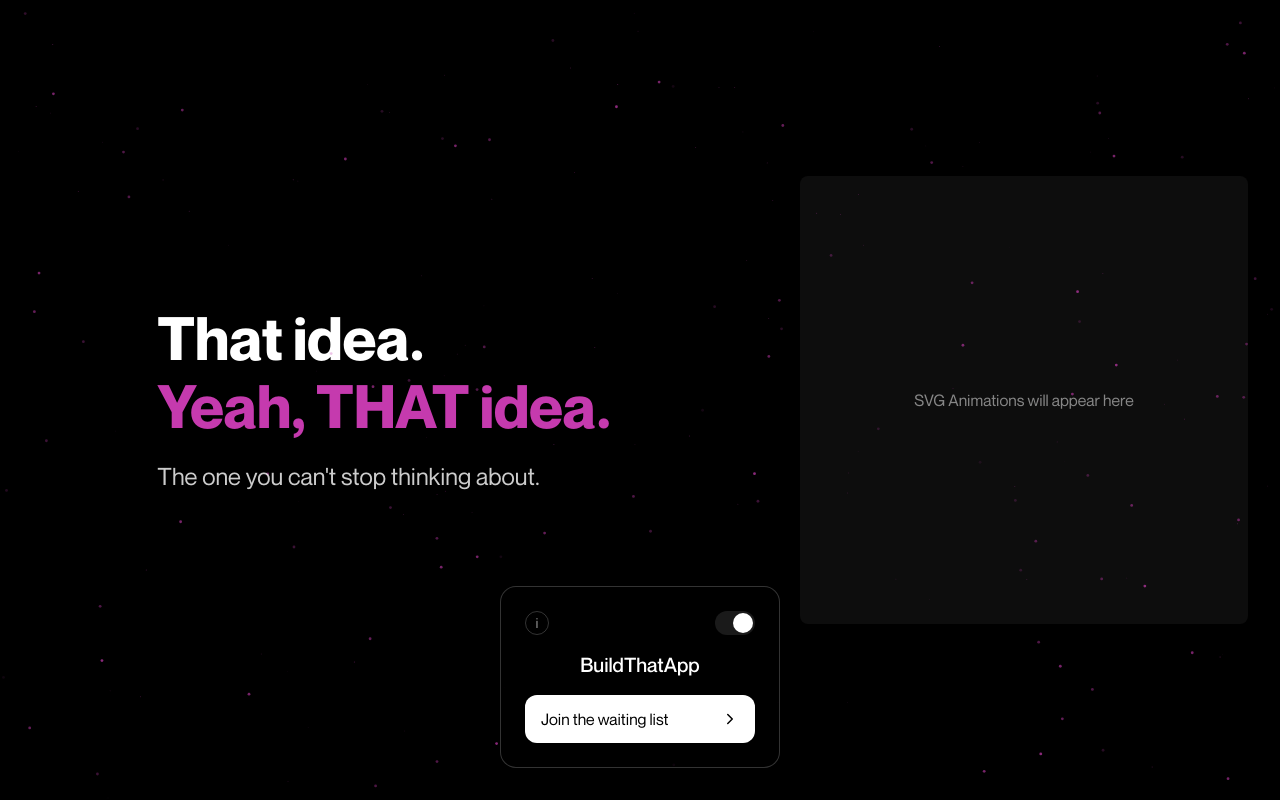
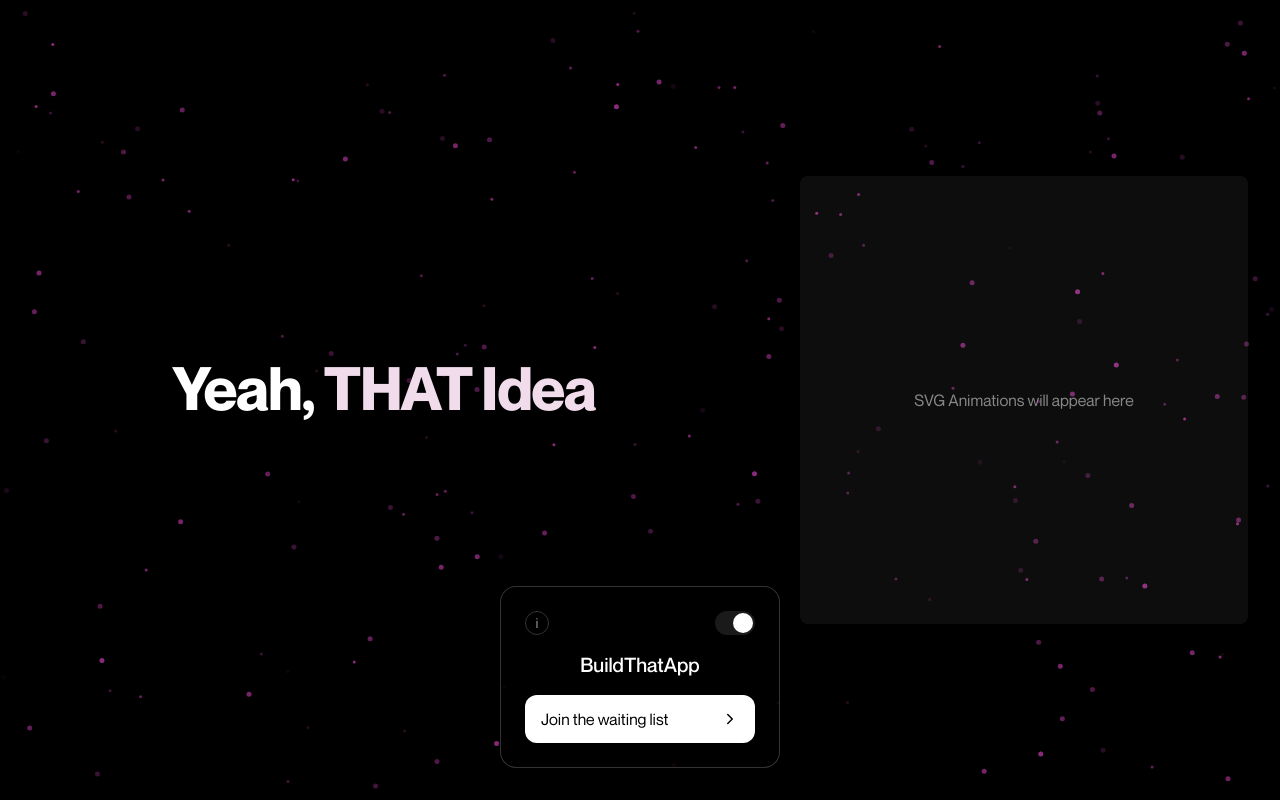
Before and after one commit to boneycanute/build-that-idea, a Next.js app: page / in a window 1280 px wide. Built offline with nearby package versions, Linux system fonts and the light colour scheme.

Commit message:
typography-v1

```diff
--- a/app/page.tsx
+++ b/app/page.tsx
@@ -1,19 +1,99 @@
 "use client";
 
-import React from "react";
-import { motion } from "framer-motion";
+import React, { useState, useCallback, useEffect } from "react";
+import {
+  EnhancedTypingAnimation,
+  AnimationStep,
+} from "@/components/EnhancedTypingAnimation";
 import Particles from "@/components/ui/particles";
 
+const ANIMATION_STEPS: AnimationStep[] = [
+  {
+    id: 1,
+    text: "That Idea",
+    highlightWords: ["Idea"],
+    typingSpeed: 30, // Quick first step
+  },
+  {
+    id: 2,
+    text: "Yeah, THAT Idea",
+    highlightWords: ["THAT", "Idea"],
+    typingSpeed: 60, // Emphasize with slower typing
+  },
+  {
+    id: 3,
+    text: "The one you can't stop thinking about",
+    typingSpeed: 25, // Fast typing for longer text
+  },
+  {
+    id: 4,
+    text: "The one you talk about with your friends, saying, 'What if?'",
+    highlightWords: ["What if?"],
+    retainFromPrevious: true,
+    retainWords: 2, // Retains "The one"
+    typingSpeed: 45, // Slower for emphasis on "What if?"
+  },
+  {
+    id: 5,
+    text: "The one that pops up while you're driving, showering, or just daydreaming",
+    retainFromPrevious: true,
+    retainWords: 2, // Retains "The one"
+    typingSpeed: 20, // Quick typing for familiar phrase
+  },
+  {
+    id: 6,
+    text: "It's time to stop thinking and start doing",
+    highlightWords: ["doing"],
+    typingSpeed: 70, // Dramatic pause with slow typing
+  },
+  {
+    id: 7,
+    text: "Make THAT idea real",
+    highlightWords: ["THAT", "idea"],
+    typingSpeed: 40, // Punchy and quick
+  },
+  {
+    id: 8,
+    text: "The world's waiting—and it starts with you",
+    highlightWords: ["you"],
+    typingSpeed: 55, // Final message with dramatic timing
+  },
+];
+
 const Page = () => {
-  // Animation variants for text elements
-  const textVariants = {
-    hidden: { opacity: 0, y: 20 },
-    visible: {
-      opacity: 1,
-      y: 0,
-      transition: { duration: 0.5 },
-    },
+  const [currentStep, setCurrentStep] = useState(1);
+  const [isFirstRender, setIsFirstRender] = useState(true);
+
+  useEffect(() => {
+    setIsFirstRender(false);
+  }, []);
+
+  const handleStepComplete = useCallback(() => {
+    if (!document.hidden) {
+      setCurrentStep((prev) =>
+        prev === ANIMATION_STEPS.length ? 1 : prev + 1
+      );
+    }
+  }, []);
+
+  // Animation timing configurations
+  const defaultTimings = {
+    typingSpeed: 40, // Base typing speed
+    displayDuration: 2500, // How long text stays visible
+    exitDelay: 800, // Delay before exit animation
+    highlightDelay: 300, // Wait before starting highlight
+    highlightDuration: 600, // Time to transition color
   };
+
+  // Get step-specific timings
+  const getCurrentStepProps = () => {
+    const step = ANIMATION_STEPS[currentStep - 1];
+    return {
+      typingSpeed: step.typingSpeed || defaultTimings.typingSpeed,
+    };
+  };
+
+  const { typingSpeed } = getCurrentStepProps();
 
   return (
     <main className="h-screen w-full flex flex-col lg:flex-row overflow-hidden bg-black text-white">
@@ -22,30 +102,28 @@ const Page = () => {
         quantity={100}
         ease={80}
         color={"#C53AAE"}
+        size={1.5}
         refresh
       />
-      {/* Left section - Typography */}
-      <motion.section
-        className="w-full lg:w-3/5 h-full flex items-center justify-center p-8"
-        initial="hidden"
-        animate="visible"
-        variants={textVariants}
-      >
+
+      <section className="w-full lg:w-3/5 h-full flex items-center justify-center p-8 relative z-10">
         <div className="max-w-2xl">
-          <h1 className="text-4xl md:text-6xl font-bold mb-6 --font-neue-montreal">
-            That idea.
-            <span className="block mt-2" style={{ color: "#C53AAE" }}>
-              Yeah, THAT idea.
-            </span>
-          </h1>
-          <p className="text-xl md:text-2xl opacity-80">
-            The one you can't stop thinking about.
-          </p>
+          <EnhancedTypingAnimation
+            currentStep={currentStep}
+            steps={ANIMATION_STEPS}
+            onStepComplete={handleStepComplete}
+            typingSpeed={typingSpeed}
+            displayDuration={defaultTimings.displayDuration}
+            exitDelay={defaultTimings.exitDelay}
+            highlightDelay={defaultTimings.highlightDelay}
+            highlightDuration={defaultTimings.highlightDuration}
+            initialDelay={isFirstRender ? 1000 : 0}
+            className="text-4xl md:text-6xl font-bold mb-6"
+          />
         </div>
-      </motion.section>
+      </section>
 
-      {/* Right section - SVG Animations */}
-      <section className="w-full lg:w-2/5 h-full flex items-center justify-center p-8  border-white/10">
+      <section className="w-full lg:w-2/5 h-full flex items-center justify-center p-8 relative z-10">
         <div className="w-full max-w-md aspect-square bg-white/5 rounded-lg flex items-center justify-center">
           <p className="text-white/50">SVG Animations will appear here</p>
         </div>
--- /dev/null
+++ b/components/EnhancedTypingAnimation.tsx
@@ -0,0 +1,215 @@
+"use client";
+
+import { cn } from "@/lib/utils";
+import { motion, MotionProps, AnimatePresence } from "framer-motion";
+import { useEffect, useRef, useState } from "react";
+
+export type AnimationStep = {
+  id: number;
+  text: string;
+  highlightWords?: string[];
+  retainFromPrevious?: boolean;
+  retainWords?: number;
+  typingSpeed?: number; // Optional typing speed per step
+};
+
+interface EnhancedTypingAnimationProps extends MotionProps {
+  className?: string;
+  typingSpeed?: number;
+  initialDelay?: number;
+  displayDuration?: number;
+  exitDelay?: number;
+  highlightDelay?: number; // Delay before starting highlight animation
+  highlightDuration?: number; // Duration of the highlight animation
+  as?: React.ElementType;
+  startOnView?: boolean;
+  currentStep: number;
+  onStepComplete?: () => void;
+  steps: AnimationStep[];
+}
+
+export function EnhancedTypingAnimation({
+  className,
+  typingSpeed = 50,
+  initialDelay = 0,
+  displayDuration = 2000,
+  exitDelay = 1000,
+  highlightDelay = 500, // Default delay before highlight
+  highlightDuration = 800, // Default duration for highlight animation
+  as: Component = "div",
+  startOnView = false,
+  currentStep,
+  onStepComplete,
+  steps,
+  ...props
+}: EnhancedTypingAnimationProps) {
+  const MotionComponent = motion(Component);
+  const [displayedText, setDisplayedText] = useState("");
+  const [isErasing, setIsErasing] = useState(false);
+  const [started, setStarted] = useState(false);
+  const [showHighlight, setShowHighlight] = useState(false);
+  const elementRef = useRef<HTMLElement | null>(null);
+  const typingRef = useRef<NodeJS.Timeout | null>(null);
+  const displayTimeoutRef = useRef<NodeJS.Timeout | null>(null);
+  const stepCompleteRef = useRef(false);
+
+  const cleanupTimeouts = () => {
+    if (typingRef.current) {
+      clearInterval(typingRef.current);
+      typingRef.current = null;
+    }
+    if (displayTimeoutRef.current) {
+      clearTimeout(displayTimeoutRef.current);
+      displayTimeoutRef.current = null;
+    }
+  };
+
+  const getRetainedText = (step: AnimationStep) => {
+    if (step.retainWords && step.retainFromPrevious && step.id > 1) {
+      const prevStepText = steps[step.id - 2].text;
+      const words = prevStepText.split(" ");
+      return words.slice(0, step.retainWords).join(" ") + " ";
+    }
+    return "";
+  };
+
+  // Reset state when step changes
+  useEffect(() => {
+    cleanupTimeouts();
+    setDisplayedText("");
+    setIsErasing(false);
+    setShowHighlight(false);
+    stepCompleteRef.current = false;
+    setStarted(true);
+  }, [currentStep]);
+
+  // Main animation effect
+  useEffect(() => {
+    if (!started) return;
+
+    const currentStepData = steps[currentStep - 1];
+    if (!currentStepData) return;
+
+    cleanupTimeouts();
+
+    // Get step-specific typing speed or use default
+    const currentTypingSpeed = currentStepData.typingSpeed || typingSpeed;
+
+    // Type the text
+    const typeText = () => {
+      const targetText = currentStepData.text;
+      let currentIndex = 0;
+
+      typingRef.current = setInterval(() => {
+        if (currentIndex < targetText.length) {
+          setDisplayedText(targetText.substring(0, currentIndex + 1));
+          currentIndex++;
+        } else {
+          clearInterval(typingRef.current!);
+
+          // Start highlight animation after delay
+          setTimeout(() => {
+            setShowHighlight(true);
+          }, highlightDelay);
+
+          // Schedule erase after display duration
+          displayTimeoutRef.current = setTimeout(
+            eraseText,
+            displayDuration + highlightDelay + highlightDuration
+          );
+        }
+      }, currentTypingSpeed);
+    };
+
+    // Erase the text
+    const eraseText = () => {
+      setShowHighlight(false); // Remove highlight before erasing
+      let currentText = currentStepData.text;
+
+      typingRef.current = setInterval(() => {
+        if (currentText.length > 0) {
+          currentText = currentText.slice(0, -1);
+          setDisplayedText(currentText);
+        } else {
+          clearInterval(typingRef.current!);
+          if (!stepCompleteRef.current) {
+            stepCompleteRef.current = true;
+            onStepComplete?.();
+          }
+        }
+      }, currentTypingSpeed);
+    };
+
+    // Start typing after initial delay
+    const initialTimer = setTimeout(() => {
+      typeText();
+    }, initialDelay);
+
+    return () => {
+      clearTimeout(initialTimer);
+      cleanupTimeouts();
+    };
+  }, [
+    started,
+    currentStep,
+    steps,
+    typingSpeed,
+    displayDuration,
+    initialDelay,
+    highlightDelay,
+    highlightDuration,
+    onStepComplete,
+  ]);
+
+  const renderText = () => {
+    if (!displayedText) return null;
+
+    const currentStepData = steps[currentStep - 1];
+    if (!currentStepData.highlightWords?.length) {
+      return displayedText;
+    }
+
+    return displayedText.split(/(?<=\s)|(?=\s)/).map((part, index) => {
+      const isWord = part.trim().length > 0;
+      if (!isWord) return part;
+
+      const isHighlighted = currentStepData.highlightWords?.includes(
+        part.trim()
+      );
+
+      return isHighlighted ? (
+        <motion.span
+          key={index}
+          className="inline-block"
+          initial={{ color: "rgb(255, 255, 255)" }}
+          animate={{
+            color: showHighlight ? "rgb(197, 58, 174)" : "rgb(255, 255, 255)",
+            transition: {
+              duration: highlightDuration / 1000,
+              ease: "easeInOut",
+            },
+          }}
+        >
+          {part}
+        </motion.span>
+      ) : (
+        <span key={index} className="inline-block text-inherit">
+          {part}
+        </span>
+      );
+    });
+  };
+
+  return (
+    <MotionComponent
+      ref={elementRef}
+      className={cn(
+        "text-4xl font-bold leading-[5rem] tracking-[-0.02em]",
+        className
+      )}
+      {...props}
+    >
+      {renderText()}
+    </MotionComponent>
+  );
+}
--- a/components/FloatingWidget.tsx
+++ b/components/FloatingWidget.tsx
@@ -133,9 +133,7 @@ export default function FloatingWidget() {
               >
                 <X size={18} strokeWidth={3} className="text-white/60" />
               </motion.button>
-              <span className="text-white">
-                {isInfoOpen ? "Info" : "Join waiting list"}
-              </span>
+              <span className="text-white">Join waiting list</span>
               <motion.button
                 whileHover={{ scale: 1.1 }}
                 whileTap={{ scale: 0.9 }}
```
